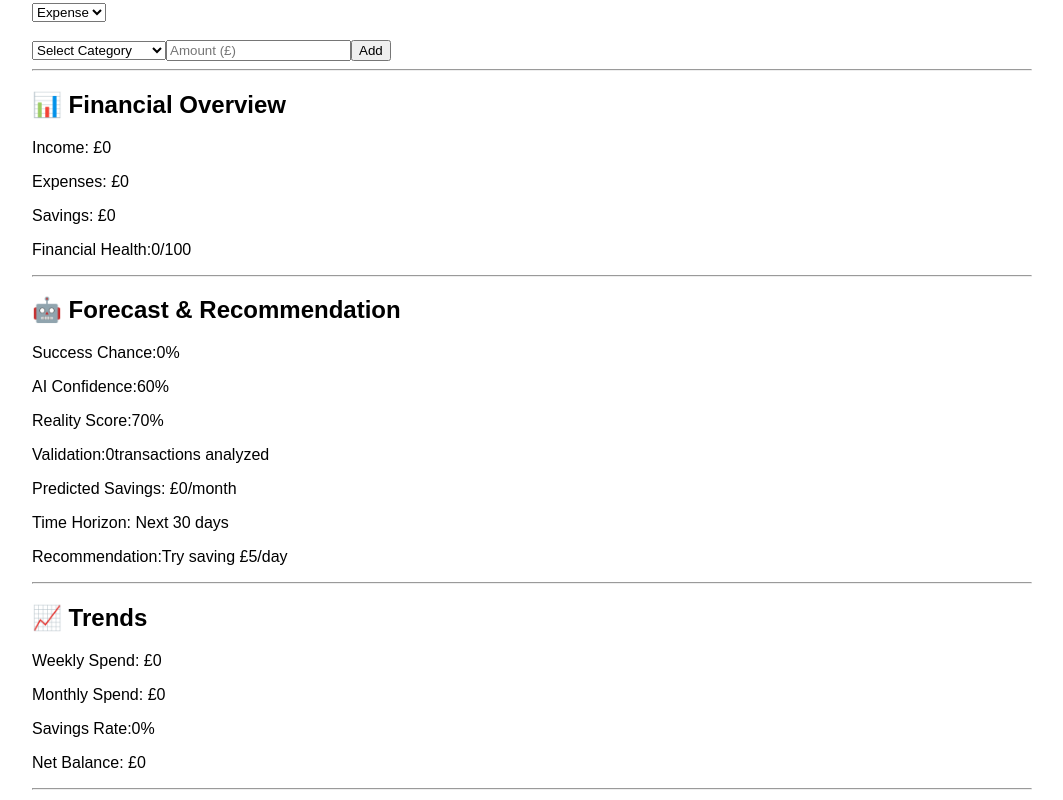
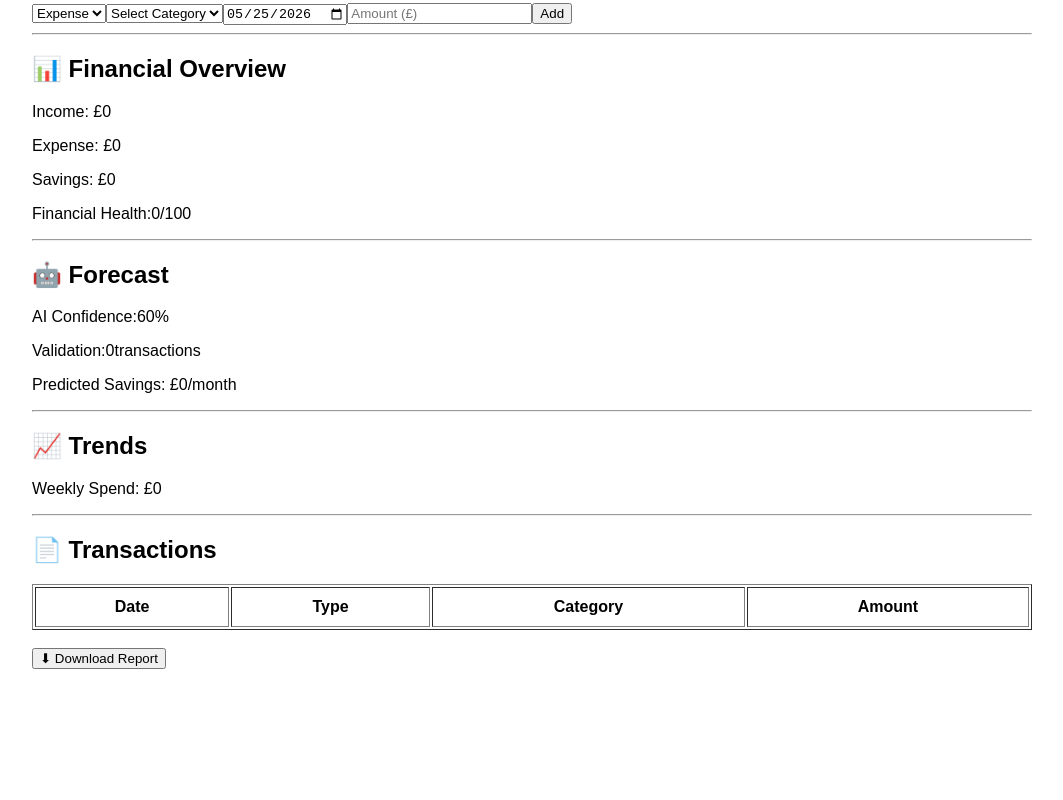
Before and after one commit to glesmaraon/budget-monitor, a React (Vite) app in the folder frontend/: page / in a window 1280 px wide. Shown: the part 220-1020 px from the top of the page, without its empty margins (108-1171 px from the left). After the commit the page ends 927 px from the top, so only its background shows below. Built offline with nearby package versions, Linux system fonts and the light colour scheme.

Commit message:
Update dashboard UI version7A

```diff
--- a/frontend/src/dashboard.jsx
+++ b/frontend/src/dashboard.jsx
@@ -3,102 +3,89 @@ import React, { useState } from "react";
 export default function Dashboard() {
   const [type, setType] = useState("Expense");
   const [category, setCategory] = useState("");
+  const [customCategory, setCustomCategory] = useState("");
   const [amount, setAmount] = useState("");
+  const [date, setDate] = useState(
+    new Date().toISOString().split("T")[0]
+  );
+
   const [records, setRecords] = useState([]);
 
   const addTransaction = () => {
-    if (!category || !amount) return;
+    if (!amount || !category) return;
+
+    const finalCategory =
+      category === "Other"
+        ? customCategory
+        : category;
 
     const newRecord = {
-      date: new Date().toLocaleDateString(),
+      date,
       type,
-      category,
+      category: finalCategory,
       amount: Number(amount)
     };
 
     setRecords([...records, newRecord]);
 
     setCategory("");
+    setCustomCategory("");
     setAmount("");
   };
 
   const totalIncome = records
-    .filter((x) => x.type === "Income")
-    .reduce((sum, x) => sum + x.amount, 0);
+    .filter(x => x.type === "Income")
+    .reduce((s,x)=>s+x.amount,0);
 
   const totalExpense = records
-    .filter((x) => x.type === "Expense")
-    .reduce((sum, x) => sum + x.amount, 0);
+    .filter(x => x.type === "Expense")
+    .reduce((s,x)=>s+x.amount,0);
 
   const totalSavings = records
-    .filter((x) => x.type === "Savings")
-    .reduce((sum, x) => sum + x.amount, 0);
+    .filter(x => x.type === "Savings")
+    .reduce((s,x)=>s+x.amount,0);
 
-  const validation = records.length;
+  const validation=records.length;
 
-  const confidence =
-    validation >= 20
-      ? 90
-      : validation >= 10
-      ? 80
-      : 60;
-
-  const realityScore =
-    validation >= 20
-      ? 90
-      : 70;
-
-  const financialHealth = Math.max(
+  const financialHealth=Math.max(
     0,
     Math.min(
       100,
       Math.round(
-        ((totalIncome - totalExpense) /
-          (totalIncome || 1)) * 100
+        ((totalIncome-totalExpense)/
+        (totalIncome||1))*100
       )
     )
   );
 
-  const predictedSavings =
-    totalIncome - totalExpense + totalSavings;
+  const confidence=
+    validation>=20 ? 90 :
+    validation>=10 ? 80 : 60;
 
-  const recommendation =
-    predictedSavings < 100
-      ? "Try saving £5/day"
-      : "You're on track 🎉";
+  const predictedSavings=
+    totalIncome-totalExpense+
+    totalSavings;
 
-  const weeklySpend =
-    Math.round(totalExpense / 4);
+  const weeklySpend=
+    Math.round(totalExpense/4);
 
-  const savingsRate =
-    totalIncome
-      ? Math.round(
-          (totalSavings / totalIncome) * 100
-        )
-      : 0;
+  const downloadReport=()=>{
 
-  const netBalance =
-    totalIncome - totalExpense;
-
-  const downloadReport = () => {
-    const report = `
+    const report=`
 
 GLIZA FINANCIAL REPORT
 
 Income: £${totalIncome}
 
-Expenses: £${totalExpense}
+Expense: £${totalExpense}
 
 Savings: £${totalSavings}
 
-Financial Health:
+Health:
 ${financialHealth}/100
 
-AI Confidence:
+Confidence:
 ${confidence}%
-
-Reality Score:
-${realityScore}%
 
 Predicted Savings:
 £${predictedSavings}
@@ -106,53 +93,42 @@ Predicted Savings:
 Transactions:
 ${validation}
 
-Weekly Spend:
-£${weeklySpend}
-
-Savings Rate:
-${savingsRate}%
-
-Net Balance:
-£${netBalance}
-
 `;
 
-    const blob = new Blob(
+    const blob=new Blob(
       [report],
-      { type: "text/plain" }
+      {type:"text/plain"}
     );
 
-    const link =
+    const link=
     document.createElement("a");
 
-    link.href =
+    link.href=
     URL.createObjectURL(blob);
 
-    link.download =
+    link.download=
     "Financial_Report.txt";
 
     link.click();
   };
 
-  return (
-    <div
-      style={{
-        padding: "30px",
-        fontFamily: "Arial",
-        maxWidth: "1000px",
-        margin: "auto"
-      }}
-    >
+  return(
+    <div style={{
+      maxWidth:"1000px",
+      margin:"auto",
+      padding:"30px",
+      fontFamily:"Arial"
+    }}>
+
 <h1>
-        💰 Gliza Personal Financial Tracker
+💰 Financial Monitoring System
 </h1>
 
 <p>
-        Track smarter. Build healthy
-        financial habits.
+Track daily spending smarter
 </p>
 
-      <hr />
+<hr/>
 
 <h2>
 ⚡ Daily Tracker
@@ -160,57 +136,61 @@ Net Balance:
 
 <select
 value={type}
-        onChange={(e) =>
-          setType(e.target.value)
-        }
+onChange={(e)=>
+setType(e.target.value)}
 >
+<option>Expense</option>
 <option>Income</option>
-        <option>Expense</option>
 <option>Savings</option>
 <option>Loan</option>
 </select>
 
-      <br /><br />
-
 <select
 value={category}
 onChange={(e)=>
-          setCategory(e.target.value)
-        }
+setCategory(e.target.value)}
 >
+
 <option value="">
 Select Category
 </option>
 
-        <optgroup label="Expense">
 <option>Transportation</option>
 <option>Food</option>
 <option>Bills</option>
 <option>Shopping</option>
 <option>Health</option>
 <option>Education</option>
-        </optgroup>
-
-        <optgroup label="Income">
-          <option>Salary</option>
-          <option>Allowance</option>
-          <option>Freelance</option>
-        </optgroup>
-
-        <optgroup label="Savings">
-          <option>Savings Deposit</option>
-          <option>Loan Payment</option>
-        </optgroup>
+<option>Other</option>
 
 </select>
+
+{category==="Other" && (
+
+<input
+placeholder="Custom category"
+value={customCategory}
+onChange={(e)=>
+setCustomCategory(
+e.target.value
+)}
+/>
+
+)}
+
+<input
+type="date"
+value={date}
+onChange={(e)=>
+setDate(e.target.value)}
+/>
 
 <input
 type="number"
 placeholder="Amount (£)"
 value={amount}
 onChange={(e)=>
-          setAmount(e.target.value)
-        }
+setAmount(e.target.value)}
 />
 
 <button
@@ -219,23 +199,15 @@ Net Balance:
 Add
 </button>
 
-      <hr />
+<hr/>
 
 <h2>
 📊 Financial Overview
 </h2>
 
-      <p>
-      Income: £{totalIncome}
-      </p>
-
-      <p>
-      Expenses: £{totalExpense}
-      </p>
-
-      <p>
-      Savings: £{totalSavings}
-      </p>
+<p>Income: £{totalIncome}</p>
+<p>Expense: £{totalExpense}</p>
+<p>Savings: £{totalSavings}</p>
 
 <p>
 Financial Health:
@@ -245,14 +217,8 @@ Net Balance:
 <hr/>
 
 <h2>
-      🤖 Forecast &
-      Recommendation
+🤖 Forecast
 </h2>
-
-      <p>
-      Success Chance:
-      {financialHealth}%
-      </p>
 
 <p>
 AI Confidence:
@@ -260,29 +226,14 @@ Net Balance:
 </p>
 
 <p>
-      Reality Score:
-      {realityScore}%
-      </p>
-
-      <p>
 Validation:
 {validation}
-      transactions analyzed
+transactions
 </p>
 
 <p>
 Predicted Savings:
 £{predictedSavings}/month
-      </p>
-
-      <p>
-      Time Horizon:
-      Next 30 days
-      </p>
-
-      <p>
-      Recommendation:
-      {recommendation}
 </p>
 
 <hr/>
@@ -296,21 +247,6 @@ Net Balance:
 £{weeklySpend}
 </p>
 
-      <p>
-      Monthly Spend:
-      £{totalExpense}
-      </p>
-
-      <p>
-      Savings Rate:
-      {savingsRate}%
-      </p>
-
-      <p>
-      Net Balance:
-      £{netBalance}
-      </p>
-
 <hr/>
 
 <h2>
@@ -319,37 +255,29 @@ Net Balance:
 
 <table
 border="1"
+width="100%"
 cellPadding="10"
-      width="100%"
 >
 
 <thead>
-
 <tr>
 <th>Date</th>
 <th>Type</th>
 <th>Category</th>
 <th>Amount</th>
 </tr>
-
 </thead>
 
 <tbody>
 
 {records.map(
 (item,index)=>(
+
 <tr key={index}>
-
 <td>{item.date}</td>
-
 <td>{item.type}</td>
-
 <td>{item.category}</td>
-
-      <td>
-      £{item.amount}
-      </td>
-
+<td>£{item.amount}</td>
 </tr>
 
 ))}
@@ -363,9 +291,10 @@ Net Balance:
 <button
 onClick={downloadReport}
 >
+
 ⬇ Download Report
+
 </button>
 
 </div>
-  );
-}
+)}
```
Lines whose indentation alone changed are shown as unchanged.
